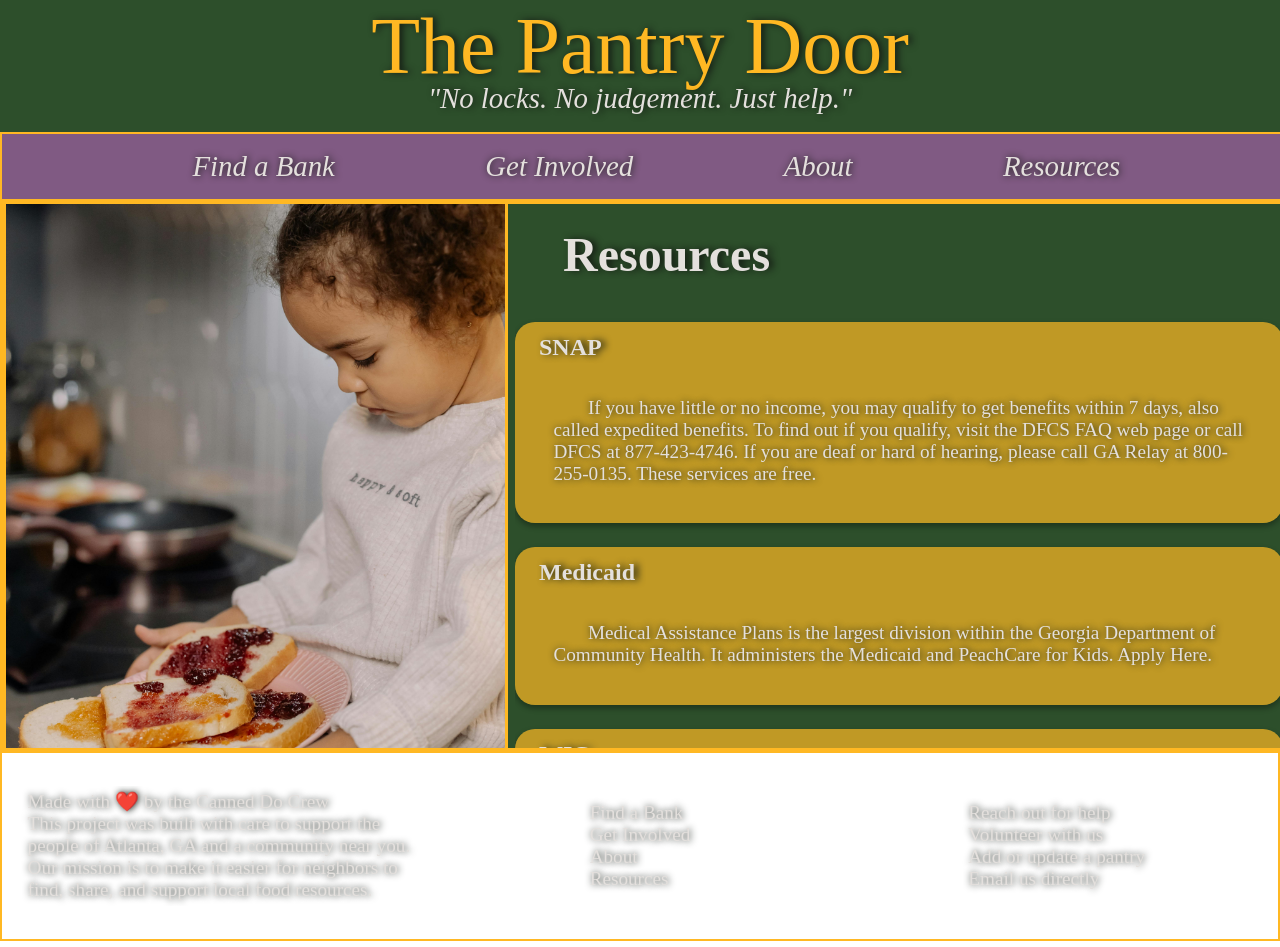
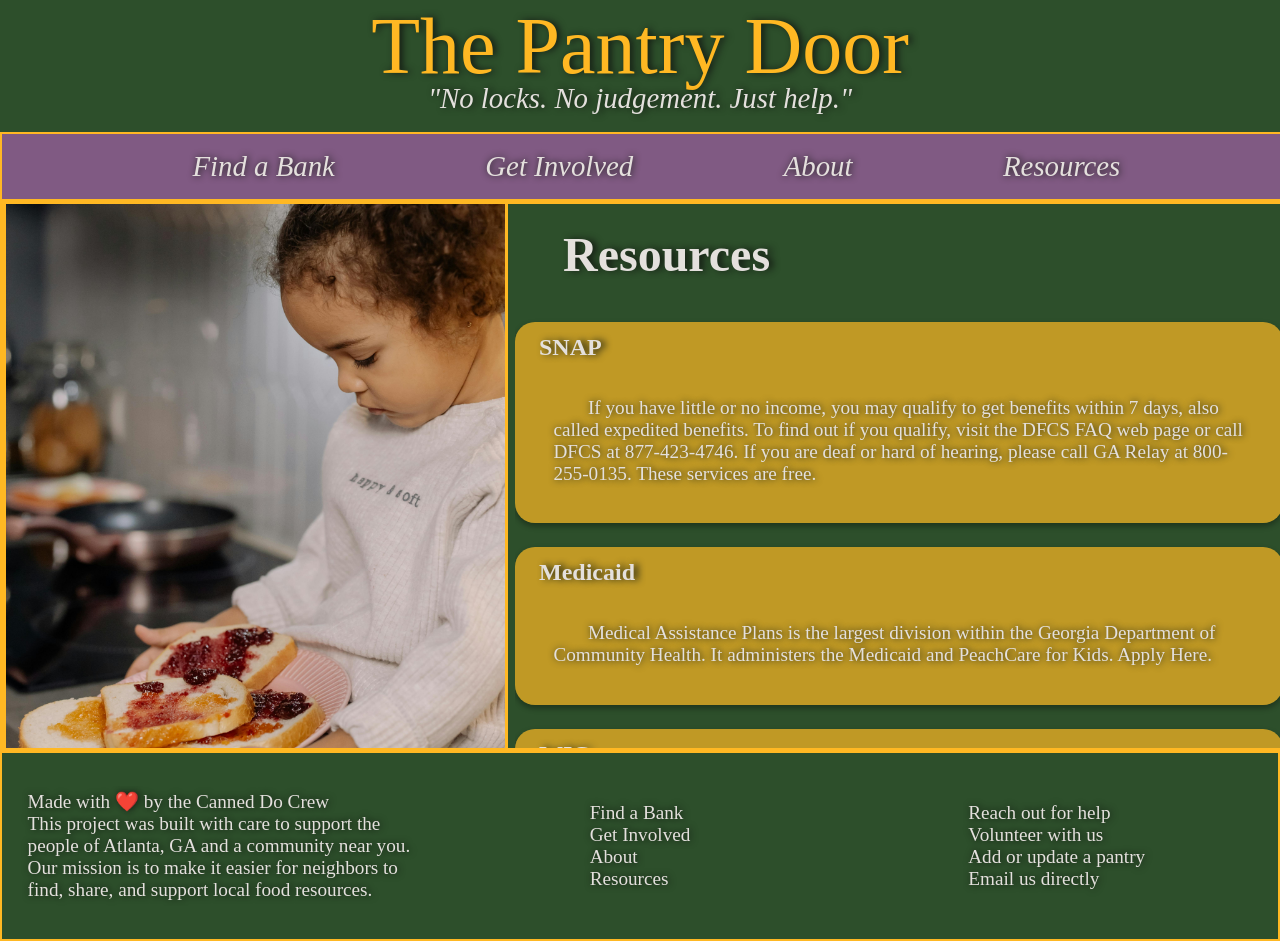
Before and after one commit to Missi3girl/pantry-client, a React (Vite) app: page /resources in a window 1280 px wide. Built offline with nearby package versions, Linux system fonts and the light colour scheme; no server answers; a web font is replaced by a local one.

Commit message:
footer fixed

```diff
--- a/src/components/headerFooterPage/Header.css
+++ b/src/components/headerFooterPage/Header.css
@@ -55,8 +55,8 @@ ol {
 
 
 #footer {
-/* background-color: var(--green);
-  background-image: url('../../assets/Images/footerimg3.png');
+background-color: var(--green);
+  /* background-image: url('../../assets/Images/footerimg3.png');
   background-repeat: no-repeat;
   background-size: contain;
   background-position: right; */
```
